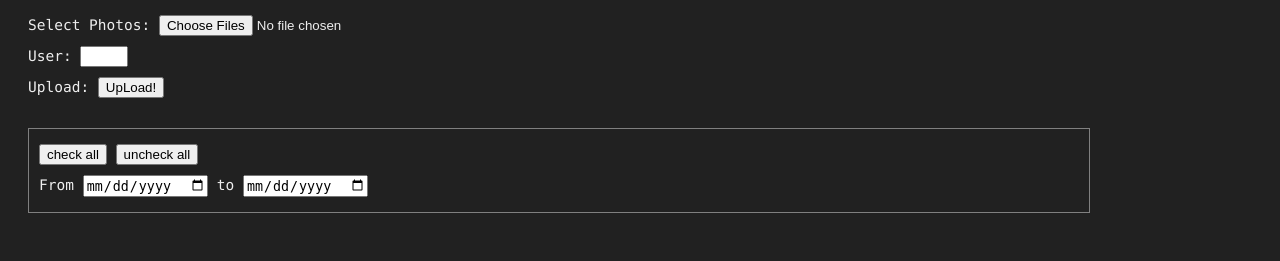
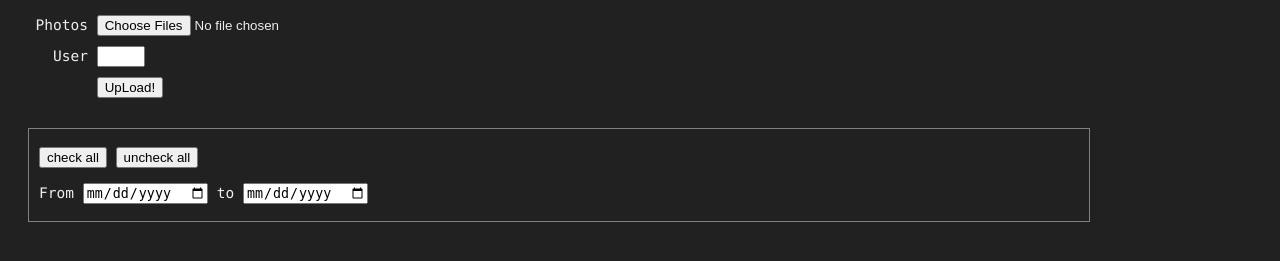
Before and after one commit to upa/p, a Python web app: template templates/index.html in a window 1280 px wide. Shown: the part 49-310 px from the top of the page. Run offline with Jinja, Linux system fonts and the light colour scheme; the template is opened without the code that fills it, so the values that code supplies are empty.

Commit message:
add datelist for username and introduce grid-like layout for upload form

```diff
--- a/templates/index.html
+++ b/templates/index.html
@@ -84,22 +84,29 @@
 	      method="POST" enctype="multipart/form-data">
 
 	  <div class="upload-form-component">
-	    Select Photos:
+	    <label for="upload-file">Photos</label>
 	    <input type="file" name="upload-file" accept="image/*,.HEIC"
-		   multiple>
+		   id="upload-file" multiple>
 	  </div>
 
 	  <div class="upload-form-component">
-	    User:
-	    <input type="text" name="upload-user" class="uploaded-user"
+	    <label for="upload-user">User</label>
+	    <input type="text" name="upload-user" class="uploaded-user" id="upload-user"
 		   {% if cookie_user %}
 		   value="{{ cookie_user }}"
 		   {% endif %}
+		   list="user-candidates"
 		   >
+	    <datalist id="user-candidates">
+	      {% for username in usernames %}
+	      <option value="{{username}}">
+	      {% endfor %}
+	    </datalist>
 	  </div>
 
 	  <div class="upload-form-component">
-	    Upload: <input name="submit" type="submit" value="UpLoad!">
+	    <label></label>
+	    <input name="submit" type="submit" value="UpLoad!">
 	  </div>
 
 	</form>
--- a/templates/p.css
+++ b/templates/p.css
@@ -43,6 +43,12 @@ a:focus {
 	margin: 10px 0 10px 0;
 }
 
+form#upload-form label {
+	display: inline-block;
+	width: 60px;
+	text-align: right;
+}
+
 form#upload-form input {
 	margin: 0 10px 0 0;
 }
@@ -62,7 +68,7 @@ form#upload-form input {
 	margin: 30px 0 0 10px;
 	padding: 5px 10px 5px 10px;
 	border: gray 1px solid;
-	line-height: 150%;
+	line-height: 1.8;
 }
 
 div.filter-component {
@@ -131,9 +137,6 @@ div.caption {
 
 	#filter {
 		margin: 30px 0 0 0;
-		padding: 5px 10px 5px 10px;
-		border: gray 1px solid;
-		line-height: 150%;
 	}
 
 	div.photo-frame {
```
